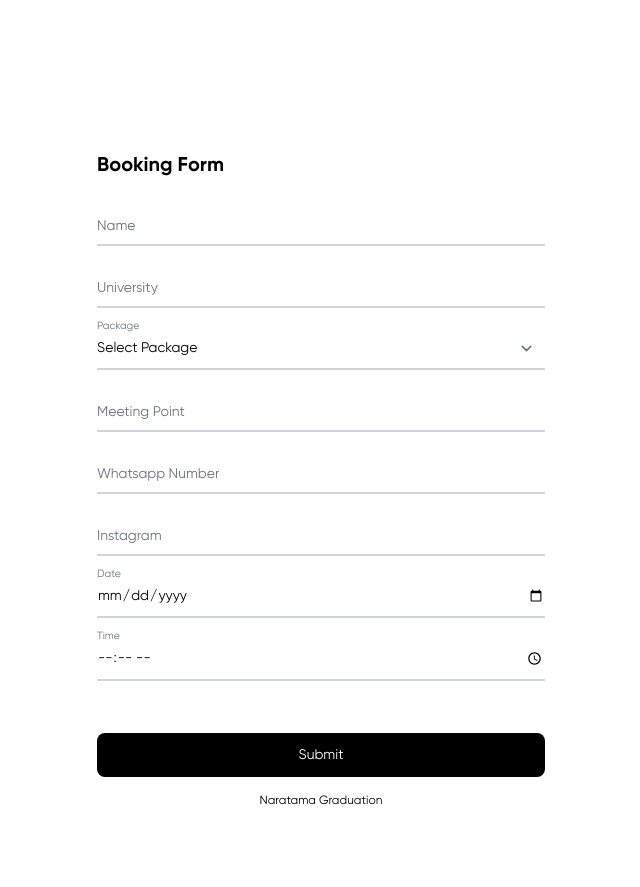
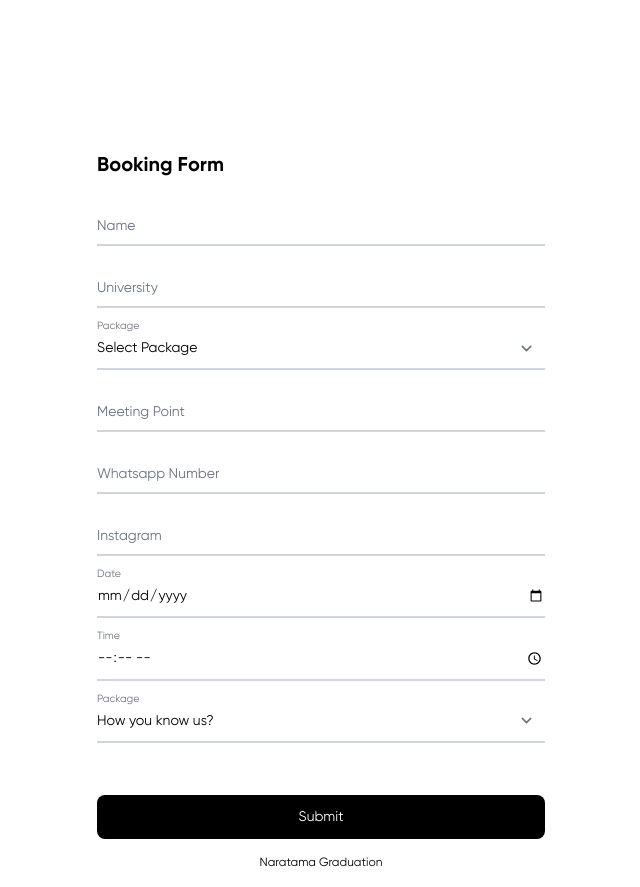
Before and after one commit to namelesskull/naratama, a React (Vite) app: page /form in a window 1280 px wide. Shown: the whole page, without its empty margins (319-959 px from the left). Before the commit the page ends 825 px from the top, so only its background shows below. Built offline with nearby package versions, Linux system fonts and the light colour scheme.

Commit message:
update form

```diff
--- a/src/pages/UserForm.jsx
+++ b/src/pages/UserForm.jsx
@@ -13,6 +13,7 @@ export const UserForm = () => {
     instagram: '',
     tanggal: '',
     jam: '',
+    how: '',
   });
   const [success, setSuccess] = useState(false);
   const [failed, setFailed] = useState(null);
@@ -20,7 +21,7 @@ export const UserForm = () => {
 
   useEffect(() => {
     if (success) {
-      navigate('/review-success');
+      navigate('/success');
     }
   }, [success, navigate]);
 
@@ -221,6 +222,37 @@ export const UserForm = () => {
               Time
             </label>
           </div>
+          <div className='relative z-0 w-full mb-5 group'>
+            <select
+              name='how'
+              id='how'
+              className='block py-2.5 px-0 w-full text-sm bg-transparent border-0 border-b-2 border-gray-300 appearance-none focus:outline-none focus:ring-0 focus:border-black peer'
+              required={true}
+              value={data?.how}
+              onChange={handleChange}
+            >
+              <option value='' disabled selected>
+                How you know us?
+              </option>
+              {[
+                'Instagram',
+                'Tiktok',
+                'Iklan',
+                'Rekomendasi teman',
+                'Lainnya',
+              ].map((how, index) => (
+                <option key={index} value={how}>
+                  {how}
+                </option>
+              ))}
+            </select>
+            <label
+              htmlFor='how'
+              className='peer-focus:font-medium absolute text-sm text-gray-500 dark:text-gray-400 duration-300 transform -translate-y-6 scale-75 top-3 -z-10 origin-[0] peer-focus:start-0 rtl:peer-focus:translate-x-1/4 rtl:peer-focus:left-auto peer-focus:text-black peer-focus:dark:text-black-500 peer-placeholder-shown:scale-100 peer-placeholder-shown:translate-y-0 peer-focus:scale-75 peer-focus:-translate-y-6'
+            >
+              Package
+            </label>
+          </div>
 
           <button
             disabled={loading ? true : false}
```
